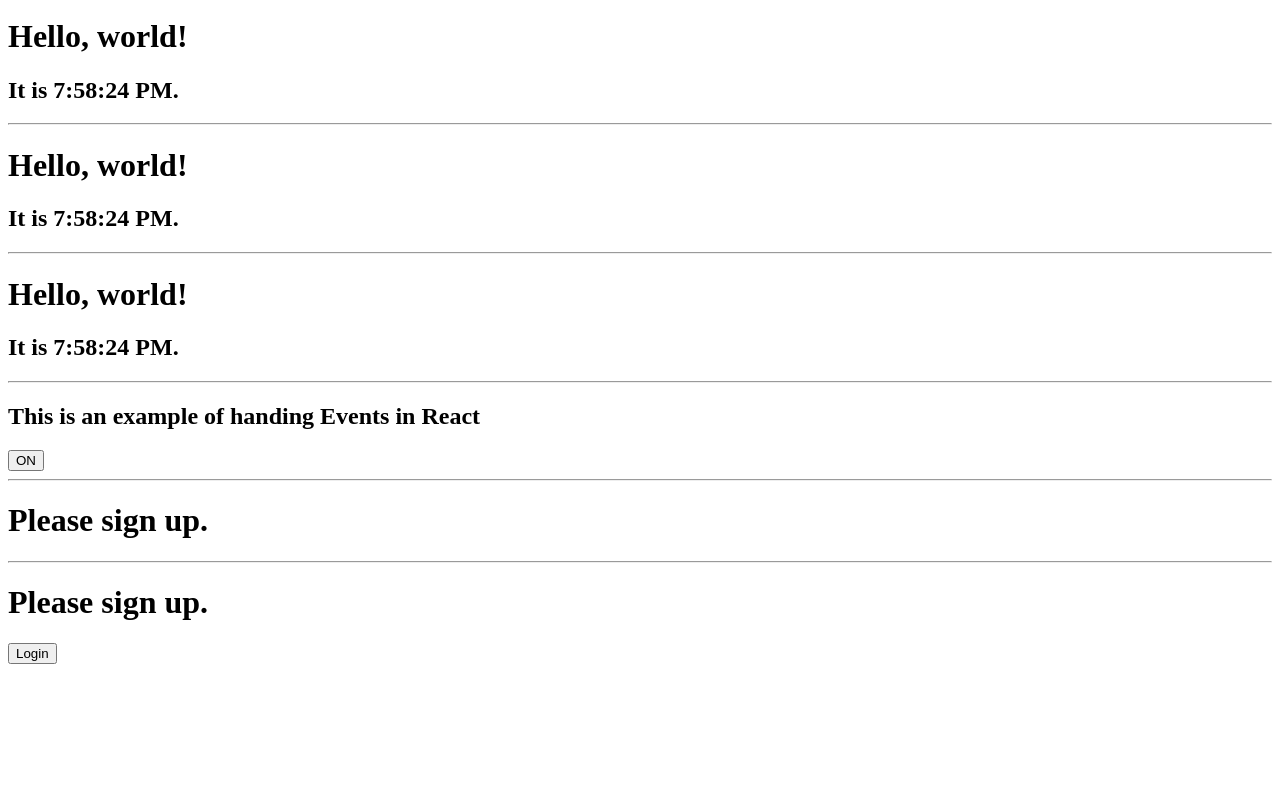
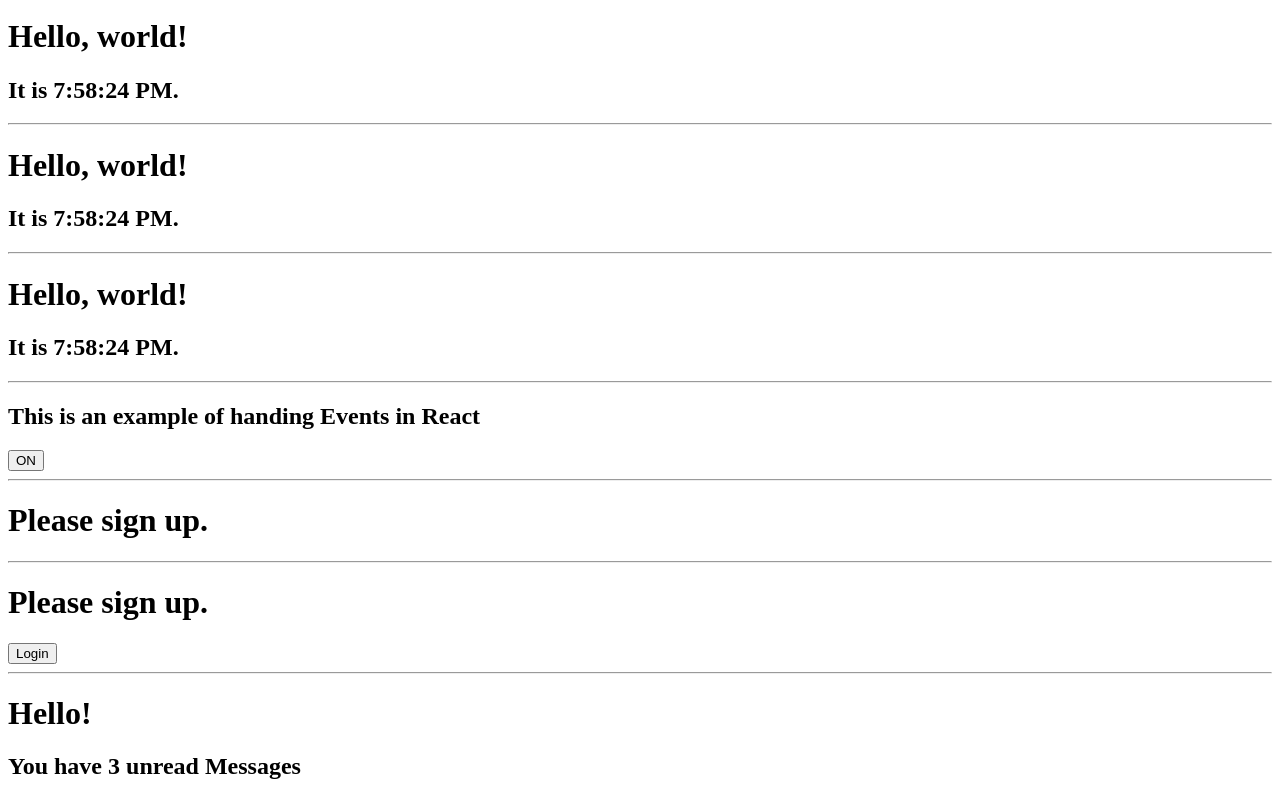
Before and after one commit to quantum93/react-tutorial, a React (Create React App) app: page / in a window 1280 px wide. Shown: the part 389-1189 px from the top of the page. Before the commit the page ends 1061 px from the top, so only its background shows below. Built offline with nearby package versions, Linux system fonts and the light colour scheme.

Commit message:
It shows Inline If with Logical && Operator

```diff
--- a/src/App.js
+++ b/src/App.js
@@ -5,6 +5,7 @@
 import Toggle from './Toggle';
 import Greeting from './Greeting';
 import LoginControl from './LoginControl';
+import Mailbox from './Mailbox';
 
 const comment = {
   date: new Date(),
@@ -14,6 +15,8 @@
     avatarUrl: 'https://placekitten.com/g/64/64',
   },
 };
+
+const messages = ['React', 'Re: React', 'Re:Re: React'];
 
 function App() {
   return (
@@ -40,6 +43,8 @@
         <Greeting isLoggedIn={false}/>
         <hr/>
         <LoginControl />
+        <hr/>
+        <Mailbox unreadMessages={messages} />
     </div>
   );
 }
--- /dev/null
+++ b/src/Mailbox.js
@@ -0,0 +1,15 @@
+import React from 'react';
+
+function Mailbox(props) {
+  const unreadMessages = props.unreadMessages;
+  return (
+    <div>
+      <h1>Hello!</h1>
+      {unreadMessages.length > 0 &&
+        <h2>You have {unreadMessages.length} unread Messages</h2>
+      }
+    </div>
+  );
+}
+
+export default Mailbox;
```
